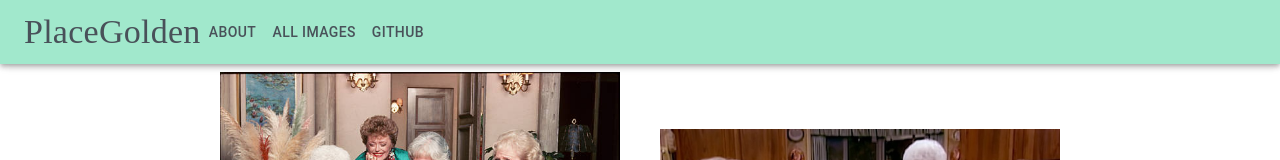
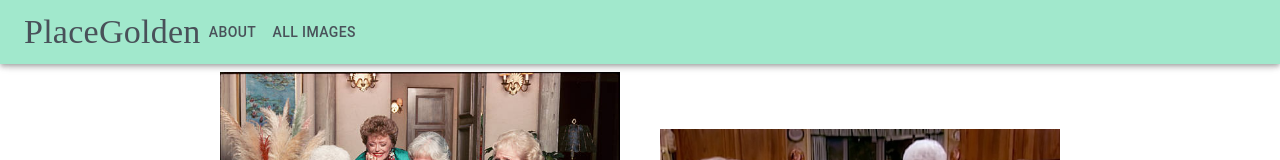
Before and after one commit to joeshipley/placegolden, a React (Create React App) app: page /1/1 in a window 1280 px wide. Shown: the top 160 px of the page. Built offline with nearby package versions, Linux system fonts and the light colour scheme.

Commit message:
edit buttons in toolbar

```diff
--- a/src/Header.js
+++ b/src/Header.js
@@ -27,10 +27,6 @@ const headersData = [
   {
     label: 'All Images',
     href: '/images'
-  },
-  {
-    label: 'Github',
-    href: 'https://github.com/cmmerritt/placegolden'
   }
 ];
 
```
